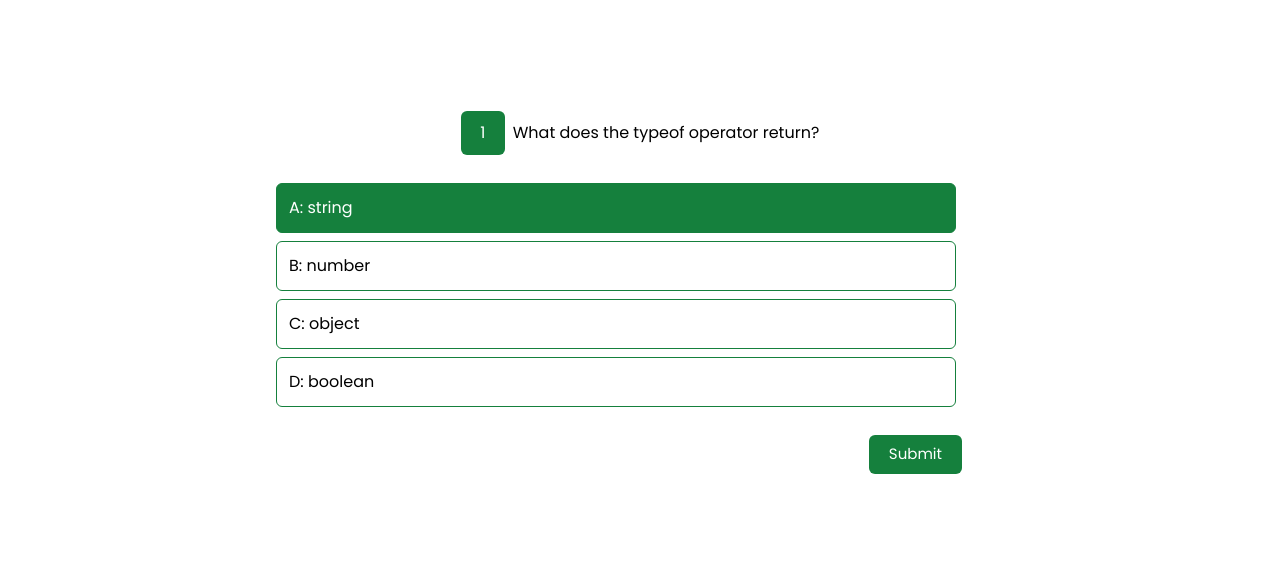
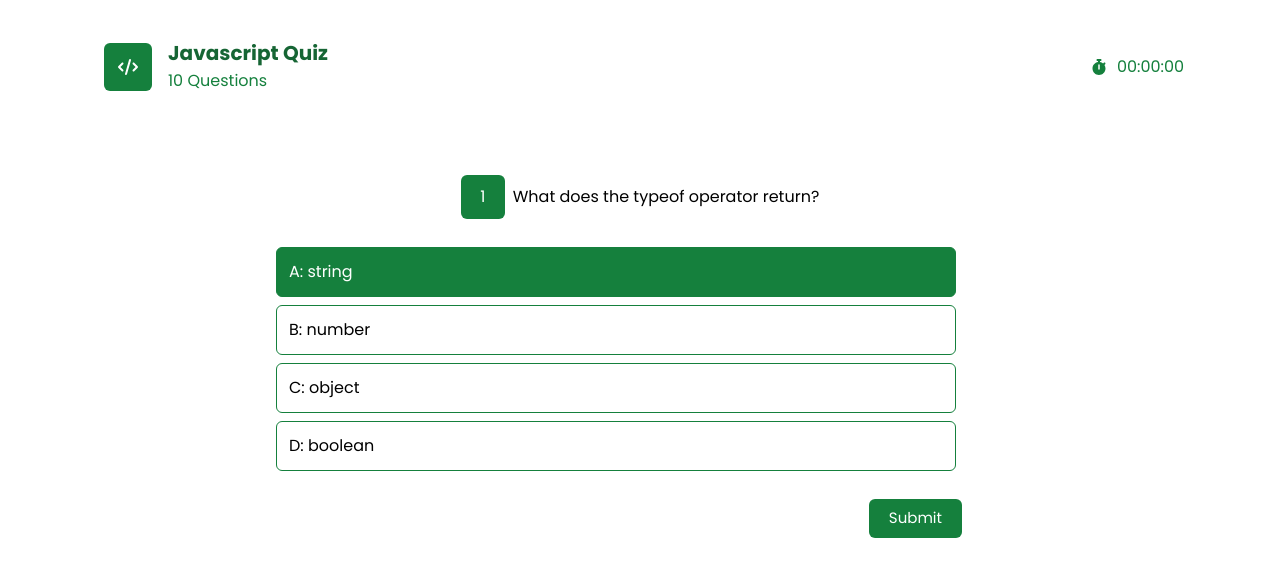
Before and after one commit to darrylestrada97/quiz_maker, a Next.js app: page /play-quiz/1 in a window 1280 px wide. Shown: the top 576 px of the page. Built offline with nearby package versions, Linux system fonts and the light colour scheme.

Commit message:
chore: Update global CSS styles and package dependencies

```diff
--- a/app/globals.css
+++ b/app/globals.css
@@ -17,6 +17,11 @@
   }
 }
 
+*{
+    margin: 0;
+    padding: 0;
+    box-sizing: border-box;
+}
 body {
 
 }
--- a/app/layout.tsx
+++ b/app/layout.tsx
@@ -27,7 +27,7 @@ export default function RootLayout({children,}: Readonly<{
         <head>
             <title>Quiz Maker</title>
         </head>
-        <body className={poppins.variable}>
+        <body className="poppins.variable mt-0" >
             <main>
                 {children}
             </main>
--- a/app/play-quiz/[id]/page.jsx
+++ b/app/play-quiz/[id]/page.jsx
@@ -17,8 +17,33 @@ function page(props) {
 export default page;
 
 function QuizStartHeader() {
-    return(<div></div>);
+    return (<div className={"flex justify-between"}>
+        <div className={"flex gap-1 justify-center "}>
+            <div className={"bg-green-700 w-12 h-12 flex items-center justify-center p-2 rounded-md m-2"}>
+                <FontAwesomeIcon
+                    icon={faCode}
+                    width={20}
+                    height={20}
+                    className={"text-white"}
+                />
+            </div>
+            <div className={"flex flex-col gap-0.5 p-1"}>
+                <h2 className={"font-bold text-xl text-green-800"}>Javascript Quiz</h2>
+                <p className={"text-green-700"}>10 Questions</p>
+            </div>
+        </div>
+        <div className={"flex gap-2 items-center"}>
+            <FontAwesomeIcon
+                icon={faStopwatch}
+                width={20}
+                height={20}
+                className={"text-green-700"}
+            />
+            <span className={"text-green-700"}>00:00:00</span>
+        </div>
+    </div>);
 }
+
 function QuizStartQuestions() {
     return (
         <div className={"poppins rounded-sm m-9 w-9/12"}>
```
Also changed, not shown: package.json (+4 -4 lines), 2 other files (tests, documents, lock files or other folders).
